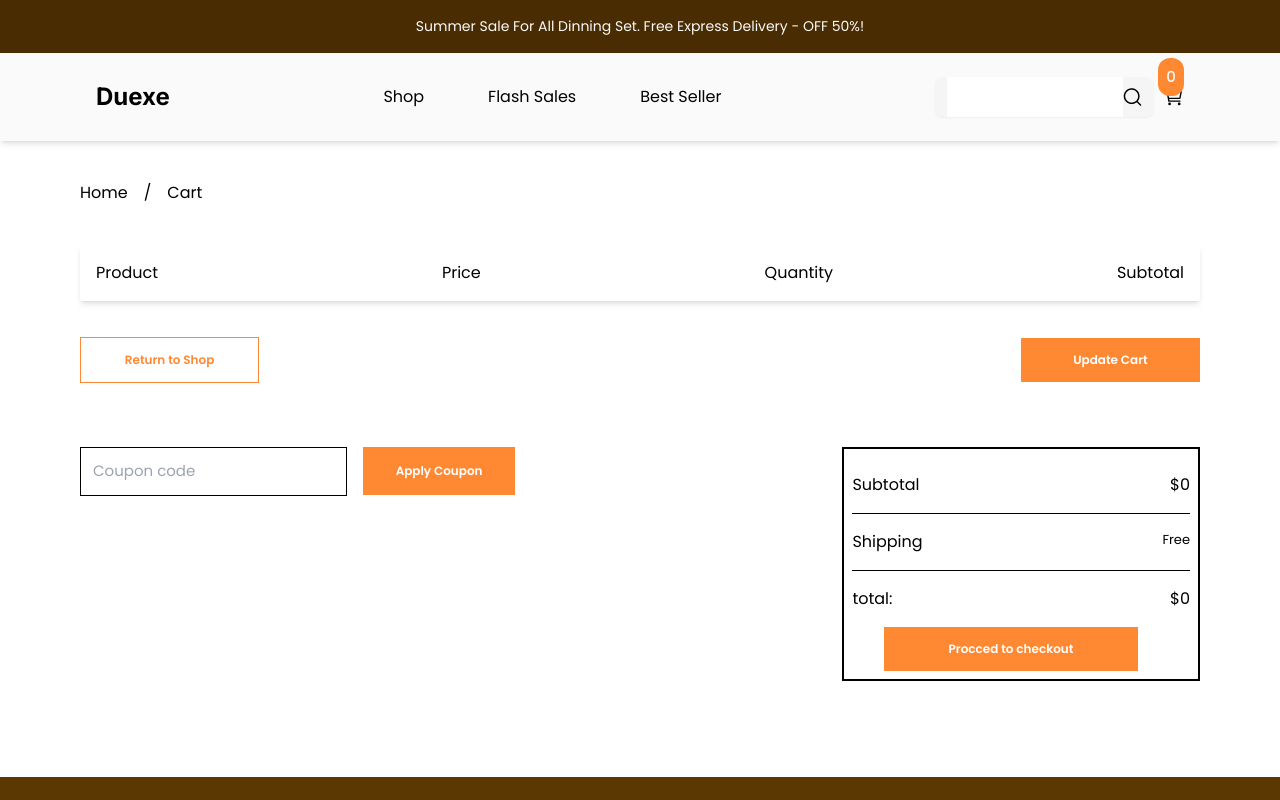
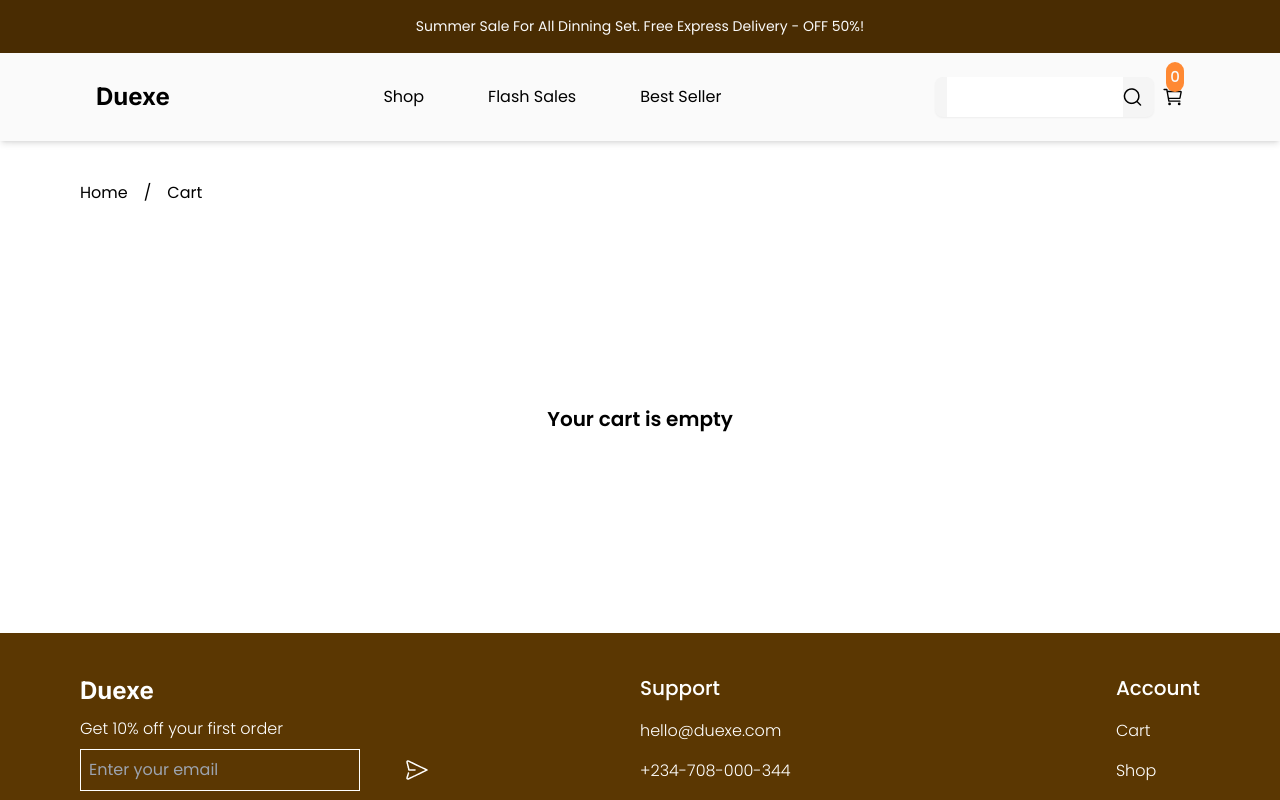
Before and after one commit to Victoryk-tech/hng-ecommerce-task2, a React (Vite) app: page /cart in a window 1280 px wide. Shown: the top 800 px of the page. Built offline with nearby package versions, Linux system fonts and the light colour scheme.

Commit message:
cartstate

```diff
--- a/src/components/Cart.jsx
+++ b/src/components/Cart.jsx
@@ -14,6 +14,8 @@ const Cart = () => {
 
         <p>Cart</p>
       </div>
+      {cartState.totalQuantity.lenght > 0 ? (
+        <div>
           <nav className="flex items-start justify-between text-center p-4 shadow-md">
             <p>Product</p>
             <p>Price</p>
@@ -51,13 +53,17 @@ const Cart = () => {
 
               <div className="border-2 p-2 w-full my-14 md:mt-0 md:w-[35%] border-black">
                 <div className="flex items-start justify-between border-b-[0.3px] border-black py-4">
-              <p className="font-poppin font-normal text-[16px]">Subtotal</p>
+                  <p className="font-poppin font-normal text-[16px]">
+                    Subtotal
+                  </p>
                   <p className="font-poppin font-normal text-[16px]">
                     ${cartState.totalPrice.toLocaleString()}
                   </p>
                 </div>
                 <div className="flex items-start justify-between border-b-[0.3px] border-black py-4">
-              <p className="font-poppin font-normal text-[16px]">Shipping</p>
+                  <p className="font-poppin font-normal text-[16px]">
+                    Shipping
+                  </p>
                   <p className="font-poppin font-normal text-[13px]">Free</p>
                 </div>
                 <div className="flex items-start justify-between py-4">
@@ -74,6 +80,12 @@ const Cart = () => {
             </div>
           </div>
         </div>
+      ) : (
+        <div className="flex items-center justify-center w-full py-40">
+          <h1 className="font-semibold text-xl">Your cart is empty</h1>
+        </div>
+      )}
+    </div>
   );
 };
 
--- a/src/components/Header.jsx
+++ b/src/components/Header.jsx
@@ -52,7 +52,7 @@ const Header = () => {
             <Link to="/cart" className="relative">
               {" "}
               <IoCartOutline className="text-[22px]" />
-              <h1 className="absolute bottom-3 right-0 bg-[#FF8933] text-[#fafafa] p-2 rounded-xl font-medium text-[15px]">
+              <h1 className="absolute bottom-4 right-0 bg-[#FF8933] text-[#fafafa] p-1 rounded-xl font-medium text-[15px]">
                 {cartState.totalQuantity}
               </h1>
             </Link>
```
Lines whose indentation alone changed are shown as unchanged.
